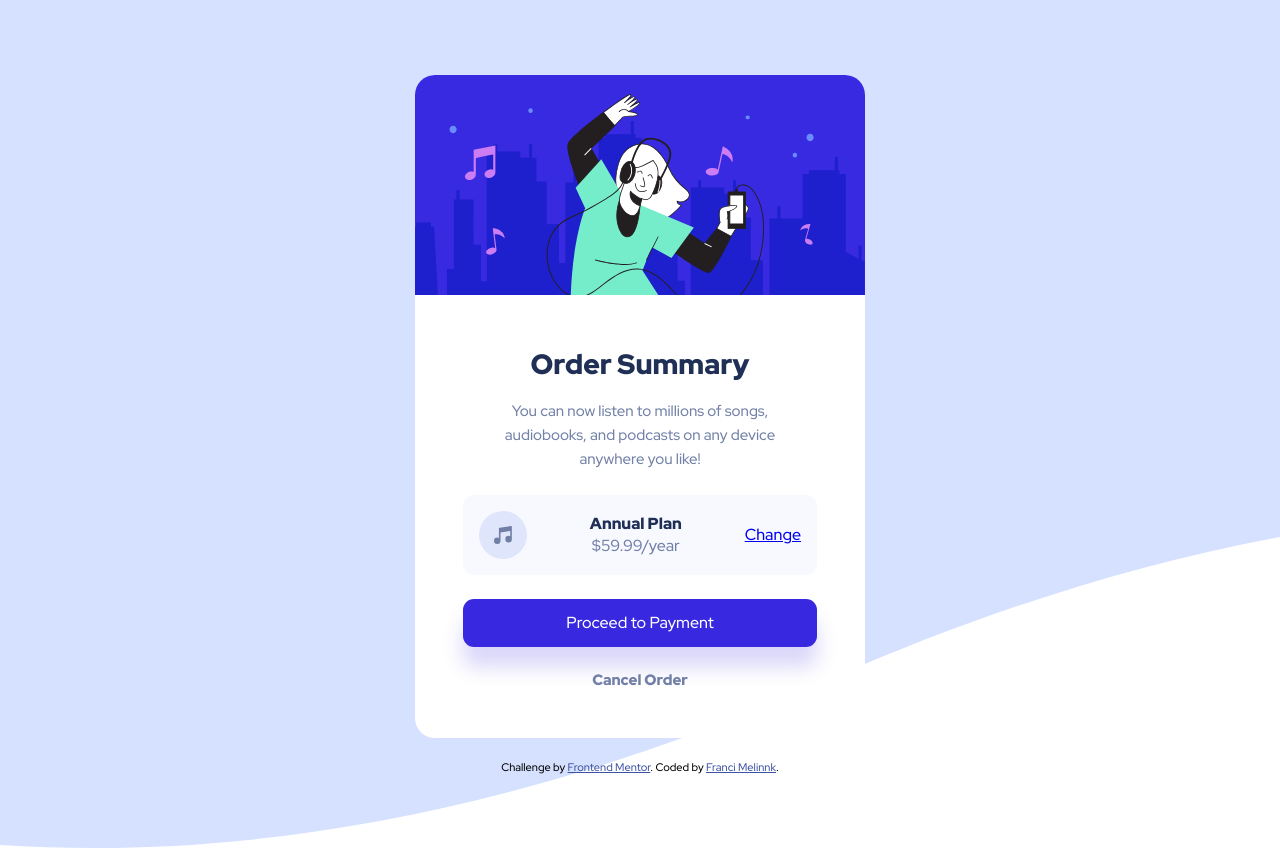
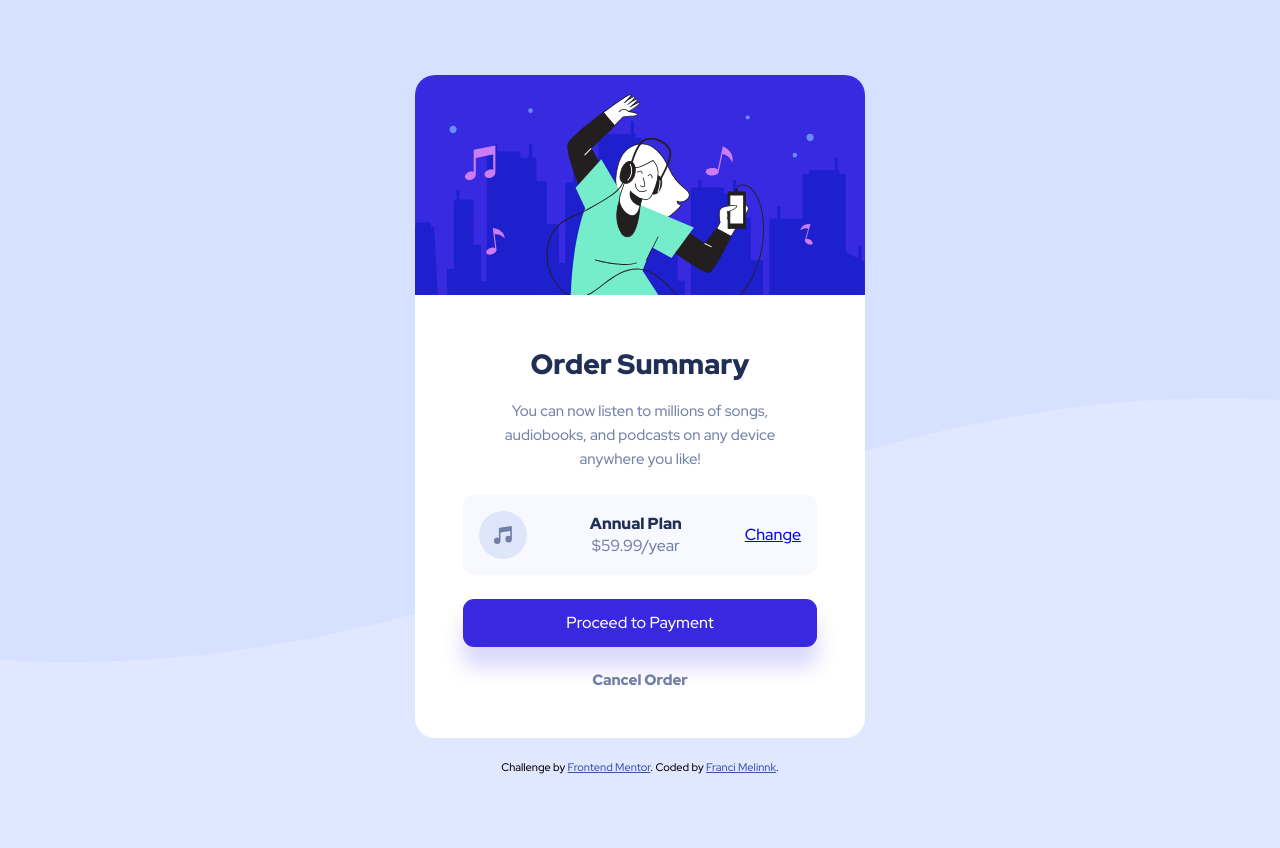
Before and after one commit to francimelink/order-summary-card, a plain HTML site: page index.html in a window 1280 px wide. Drawn offline with Linux system fonts and the light colour scheme.

Commit message:
Fix background imga. Sez color in change img.

```diff
--- a/style.css
+++ b/style.css
@@ -261,6 +261,13 @@ p {
 /* Desktop design */
 
 @media only screen and (min-width: 768px) {
+
+    body {
+        background-color: hsl(225, 100%, 94%);
+        background-image: url('images/pattern-background-mobile.svg');
+        background-size: contain;
+    }
+
     section {
         margin: 48px;
     }
```
